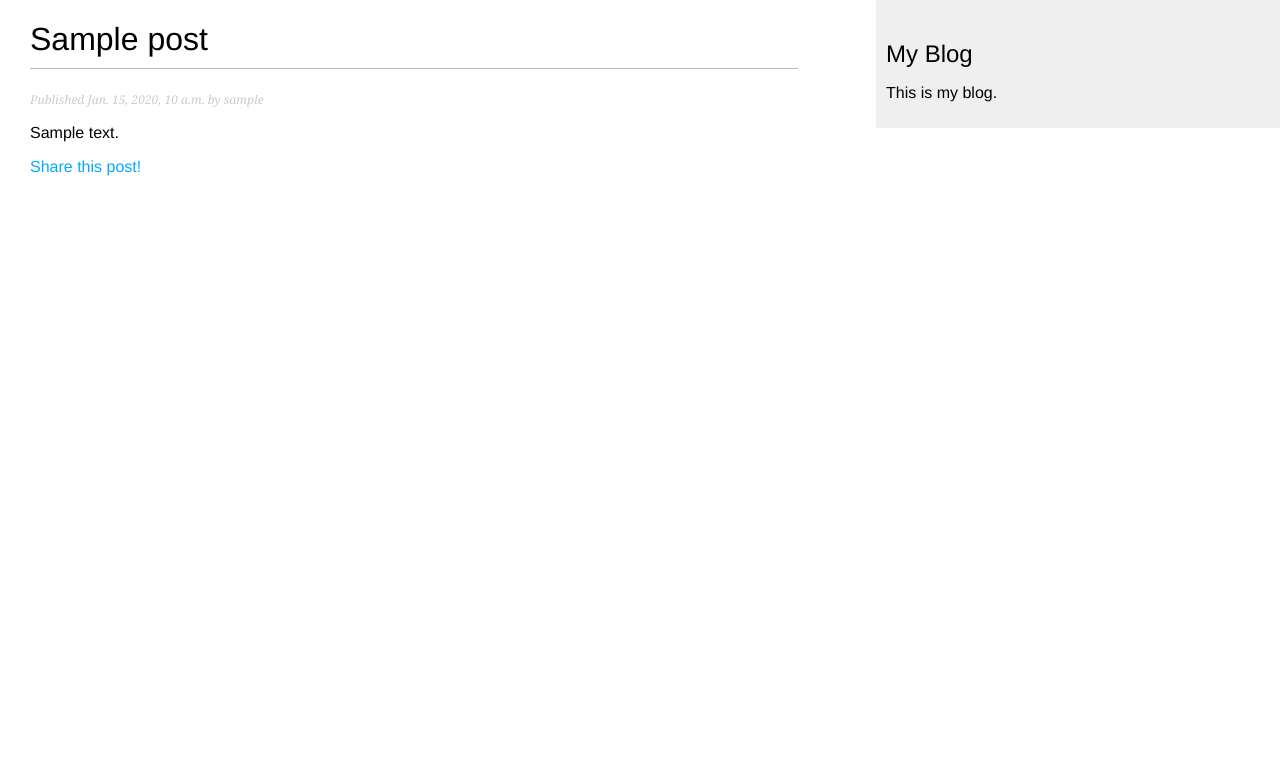
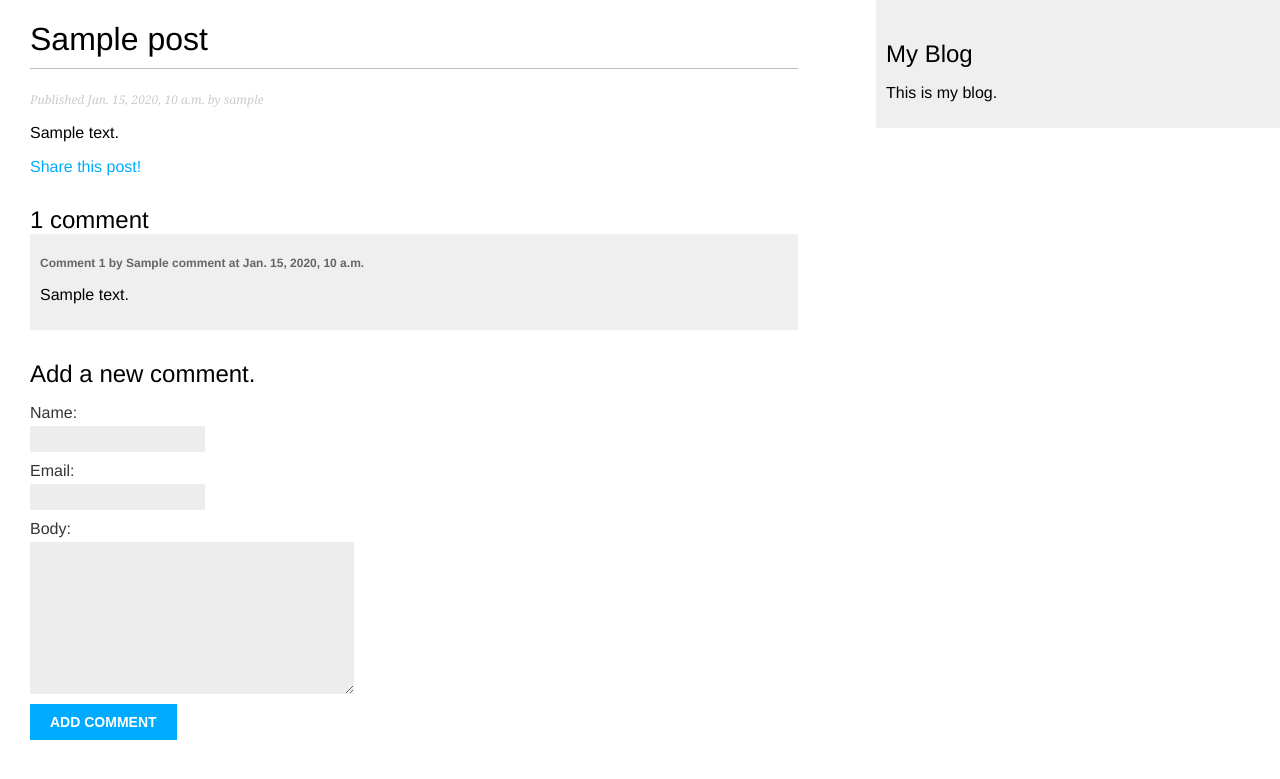
Before and after one commit to jubel-han/django-by-examples, a Django app: a page that uses blog/templates/blog/post/detail.html in a window 1280 px wide. Shown: the top 779 px of the page. Run offline with Django 3.2, Linux system fonts and the light colour scheme; tables that the repository leaves empty hold one stand-in row (values such as "Sample post").

Commit message:
C:2.2.3 Adding comments to the post detail template

```diff
--- a/blog/templates/blog/post/detail.html
+++ b/blog/templates/blog/post/detail.html
@@ -13,4 +13,34 @@
           Share this post!
       </a>
     </p>
+
+{% with comments.count as total_comments %}
+    <h2>
+    {{ total_comments }} comment{{ total_comments|pluralize }}
+    </h2>
+{% endwith %}
+
+{% for comment in comments %}
+<div class="comment">
+    <p class="info">
+      Comment {{ forloop.counter }} by {{ comment.name }}
+        at {{ comment.created }}
+    </p>
+    {{ comment.body|linebreaks }}
+</div>
+{% empty %}
+    <p>There is no comment yet!</p>
+{% endfor %}
+
+{% if new_comment %}
+    <h2>You comment has been added!</h2>
+{% else %}
+    <h2>Add a new comment.</h2>
+    <form action="." method="post">
+    {{ comment_form.as_p }}
+    {% csrf_token %}
+    <p><input type="submit" value="Add comment"></p>
+    </form>
+{% endif %}
+
 {% endblock %}
```
